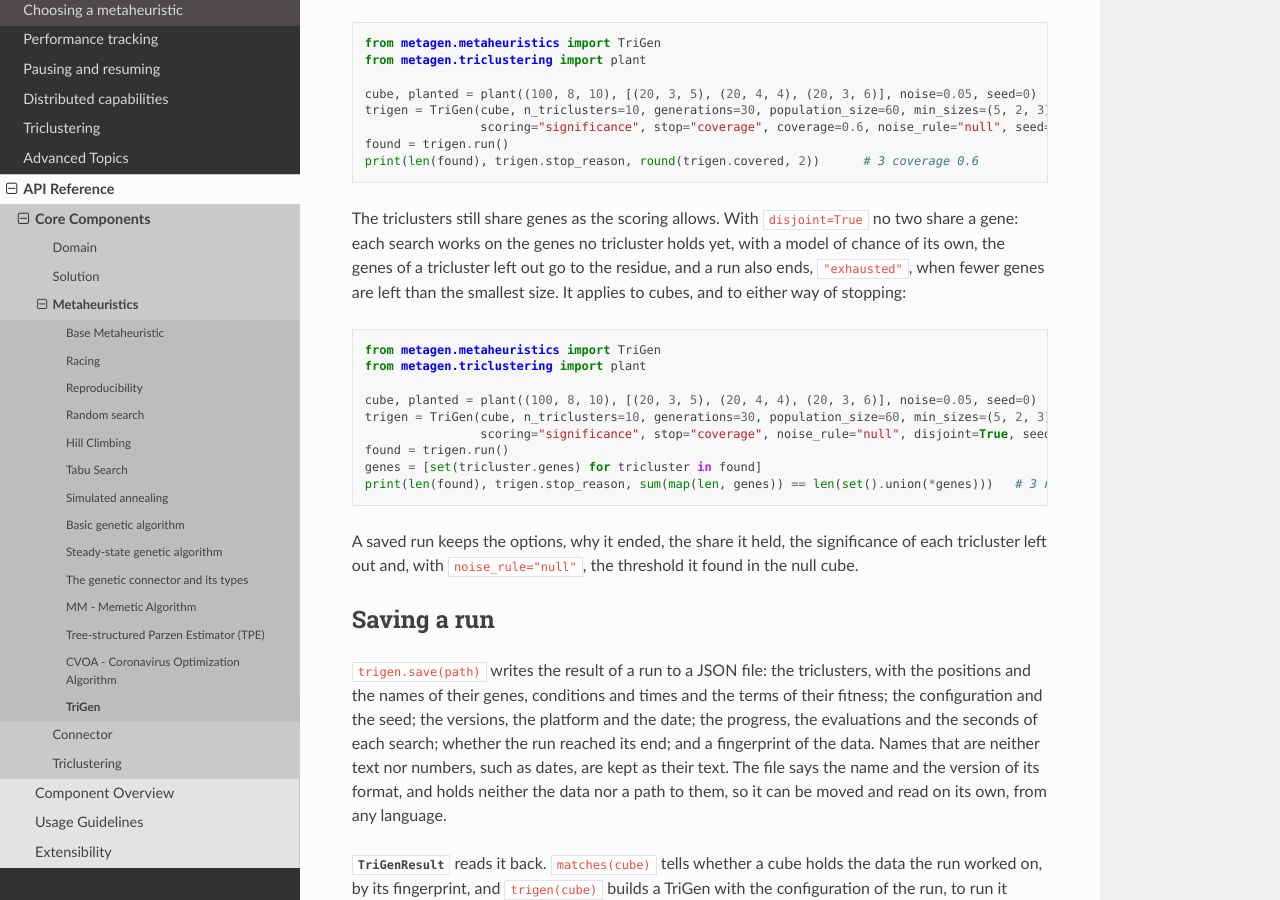
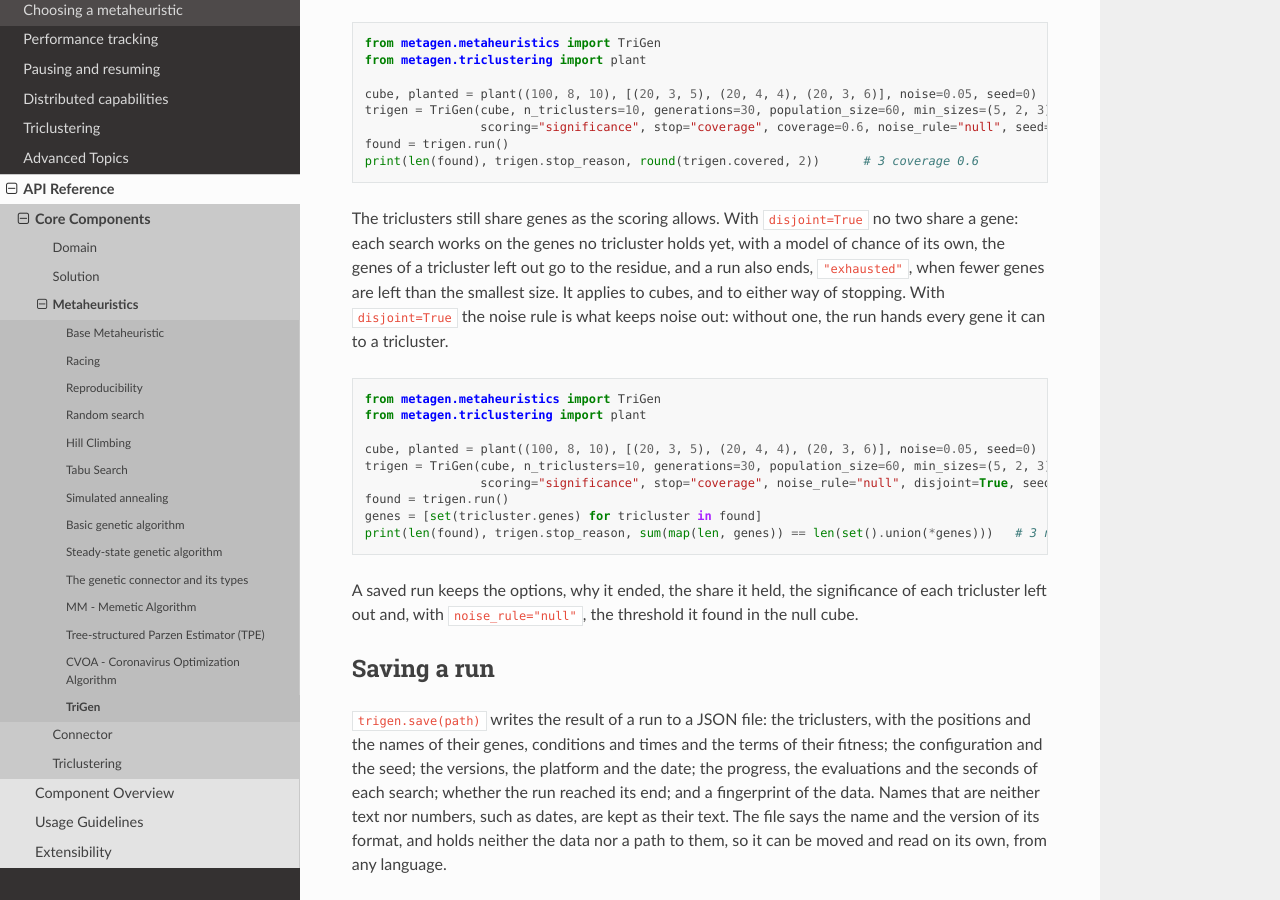
Before and after one commit to Data-Science-Big-Data-Research-Lab/MetaGen, a Sphinx documentation site: the page built from docs/source/metaheuristics/trigen.rst, in a window 1280 px wide and 900 px high, scrolled down 5836 px. Built offline with Sphinx 7.4.7 and the Read the Docs theme 3.1.0, drawn with Linux system fonts in a browser that asks for light colours.

Commit message:
docs(trigen): with disjoint=True the noise rule keeps noise out

```diff
--- a/docs/source/metaheuristics/trigen.rst
+++ b/docs/source/metaheuristics/trigen.rst
@@ -174,7 +174,7 @@ By default a run makes ``n_triclusters`` searches. With ``stop="coverage"`` it g
     found = trigen.run()
     print(len(found), trigen.stop_reason, round(trigen.covered, 2))      # 3 coverage 0.6
 
-The triclusters still share genes as the scoring allows. With ``disjoint=True`` no two share a gene: each search works on the genes no tricluster holds yet, with a model of chance of its own, the genes of a tricluster left out go to the residue, and a run also ends, ``"exhausted"``, when fewer genes are left than the smallest size. It applies to cubes, and to either way of stopping:
+The triclusters still share genes as the scoring allows. With ``disjoint=True`` no two share a gene: each search works on the genes no tricluster holds yet, with a model of chance of its own, the genes of a tricluster left out go to the residue, and a run also ends, ``"exhausted"``, when fewer genes are left than the smallest size. It applies to cubes, and to either way of stopping. With ``disjoint=True`` the noise rule is what keeps noise out: without one, the run hands every gene it can to a tricluster.
 
 .. code-block:: python
 
```
